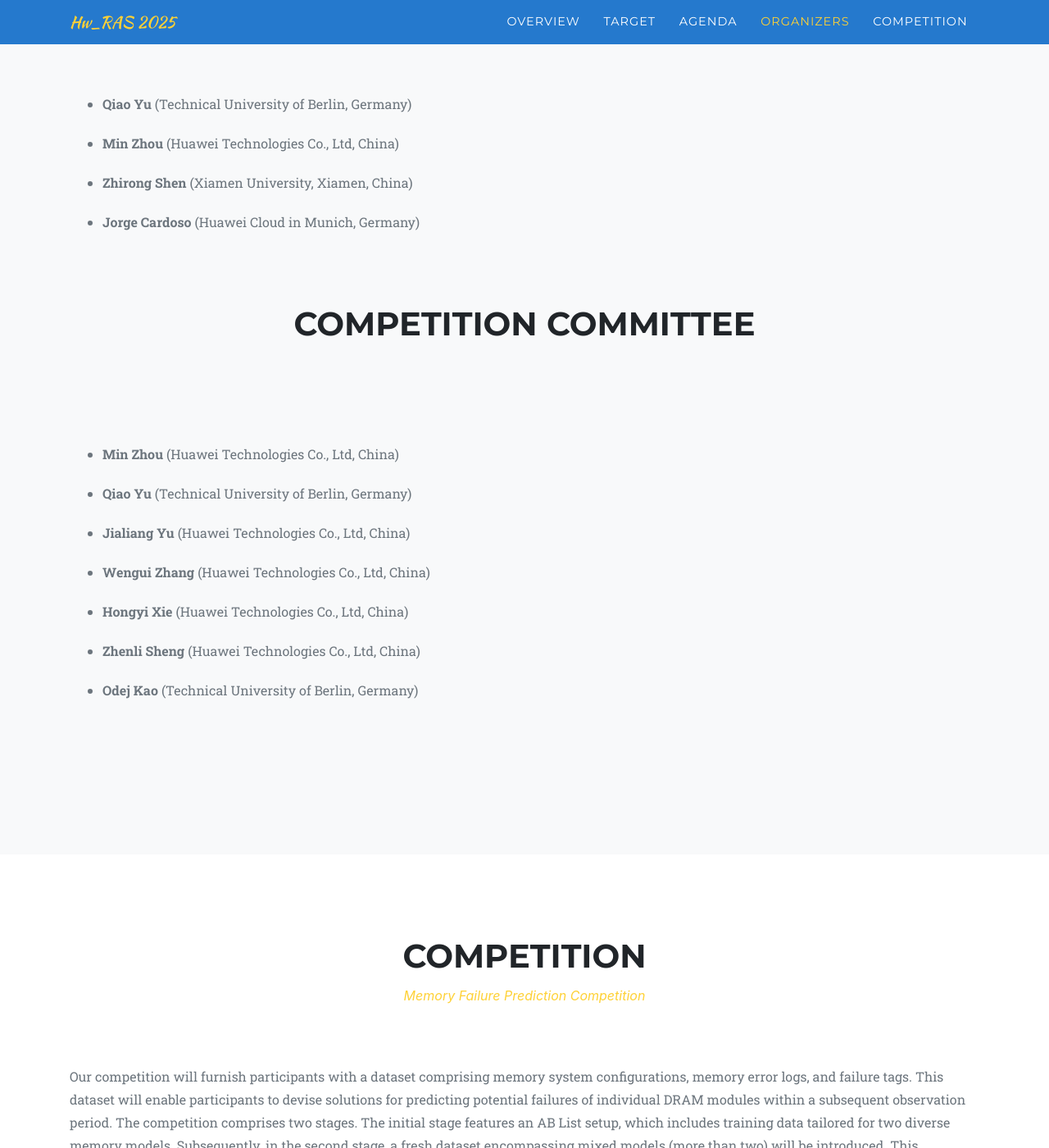
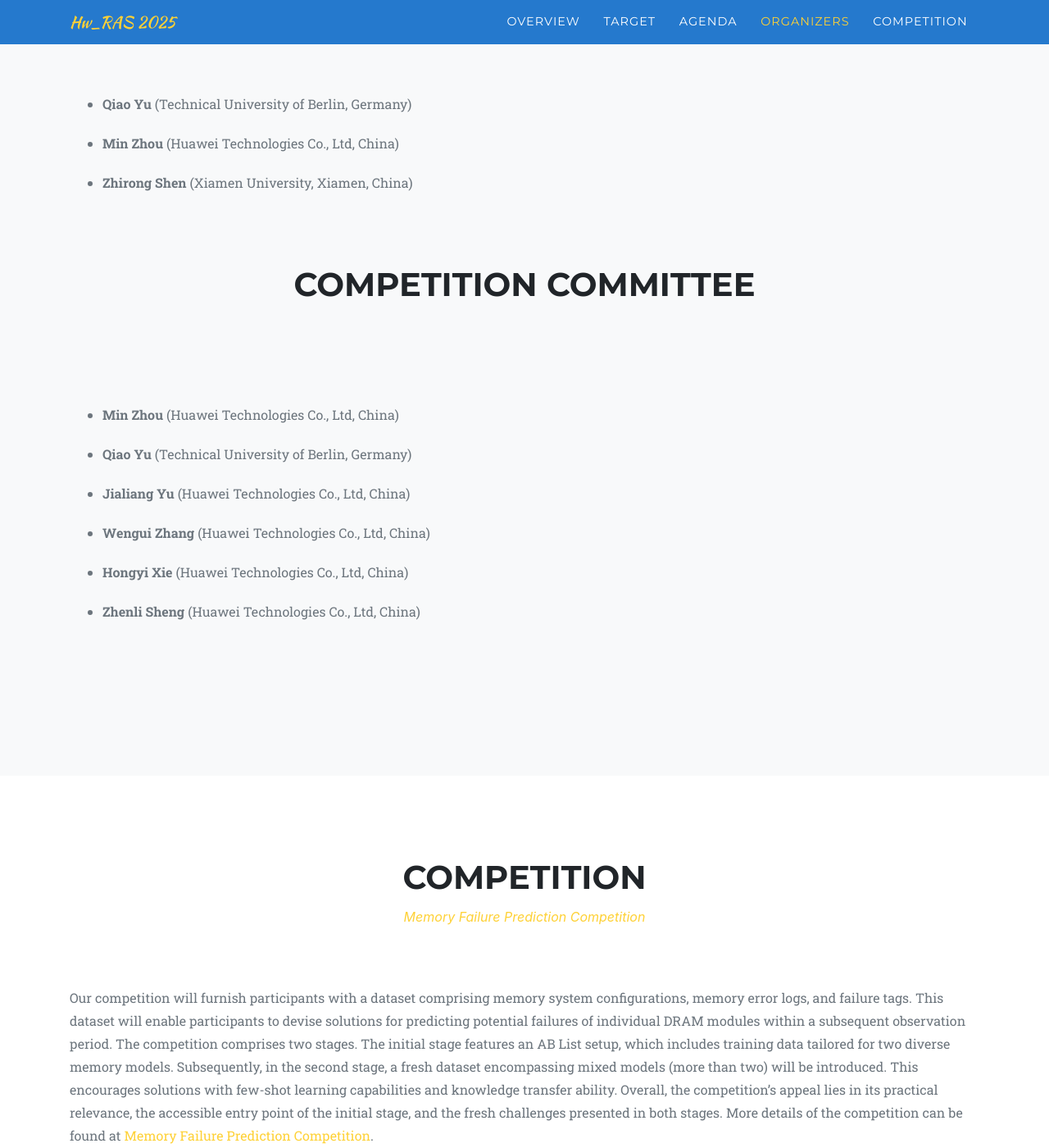
Before and after one commit to hwcloud-RAS/HW_RAS-tutorial-HPCA-2025.github.io, a Jekyll site: the page built from index.md, in a window 1280 px wide and 1400 px high, scrolled down 3485 px. Shown: the whole window at 82% size. Built offline with Jekyll 4.4.1, drawn with Linux system fonts in a browser that asks for light colours; some web fonts are replaced.

Commit message:
Update sitetext.yml

```diff
--- a/_data/sitetext.yml
+++ b/_data/sitetext.yml
@@ -69,7 +69,7 @@ notes is suggested."
 
     – Introduce some techniques for reliable storage
 
-    ### AIOps for HDD and Optical Failure Prediction (Jorge Cardoso, 45 min)
+    ### AIOps for HDD and Optical Failure Prediction (45 min)
 
     – Background. Hard drives and optical interconnects are typical hardware found datacenters.
 
@@ -94,9 +94,7 @@ notes is suggested."
 
     - **Min Zhou** (Huawei Technologies Co., Ltd, China)
 
-    - **Zhirong Shen** (Xiamen University, Xiamen, China)
-
-    - **Jorge Cardoso** (Huawei Cloud in Munich, Germany)"
+    - **Zhirong Shen** (Xiamen University, Xiamen, China)"
     section: organizers1
 
   organizers2:
@@ -111,9 +109,7 @@ notes is suggested."
 
     - **Hongyi Xie** (Huawei Technologies Co., Ltd, China)
 
-    - **Zhenli Sheng** (Huawei Technologies Co., Ltd, China)
-
-    - **Odej Kao** (Technical University of Berlin, Germany)"
+    - **Zhenli Sheng** (Huawei Technologies Co., Ltd, China)"
     section: organizers2
 
   competition:
```
